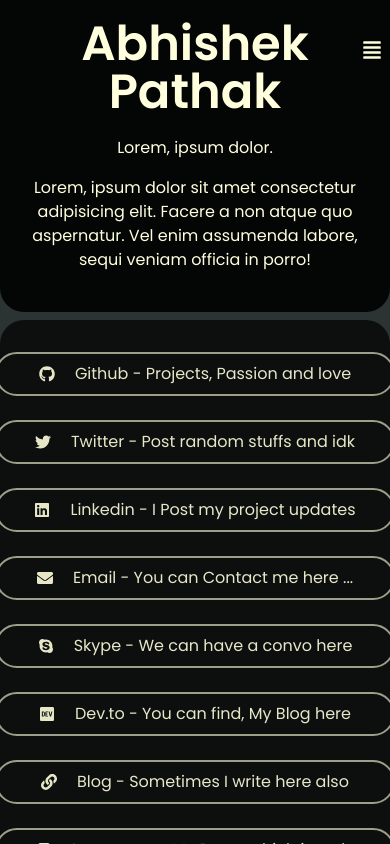
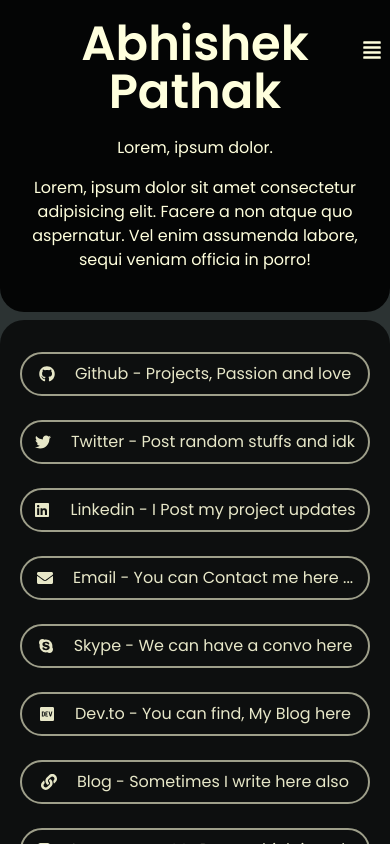
Before and after one commit to scorcism/portfolio, a React (Create React App) app: page /links in a window 390 px wide. Built offline with nearby package versions, Linux system fonts and the light colour scheme.

Commit message:
fix links width mobile

```diff
--- a/src/Pages/Links/LinksHome.jsx
+++ b/src/Pages/Links/LinksHome.jsx
@@ -56,7 +56,7 @@ const LinksHome = () => {
             >
                 {
                     links && links.map((link) => (
-                        <p key={link.id} className="flex flex-row gap-5 my-3 border-2 border-white/60 items-center justify-center py-2 px-3 xs:w-[400px]  sm:w-[600px] text-base rounded-3xl text-white/90 hover:bg-gray transition duration-300 mx-1">
+                        <p key={link.id} className="flex flex-row gap-5 my-3 border-2 border-white/60 items-center justify-center py-2 px-3 xs:w-[350px] sm:w-[600px] text-base rounded-3xl text-white/90 hover:bg-gray transition duration-300 mx-2">
                             <motion.span
                                 transition={{
                                     duration: 0.3
```
